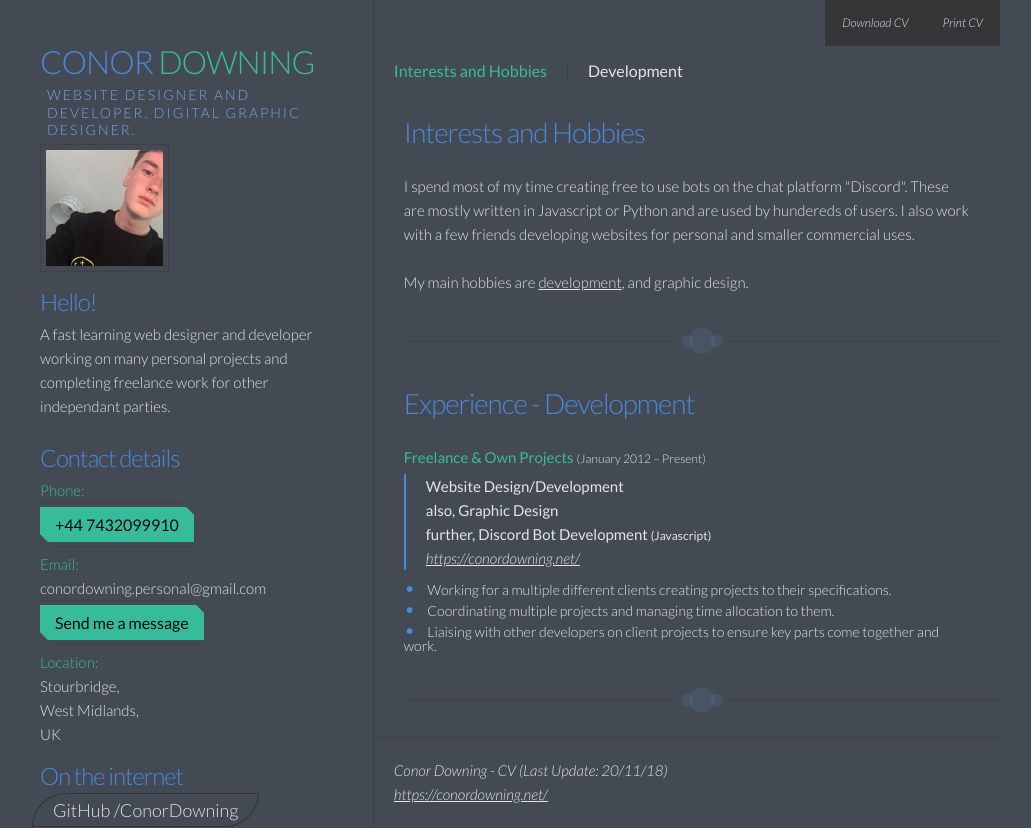
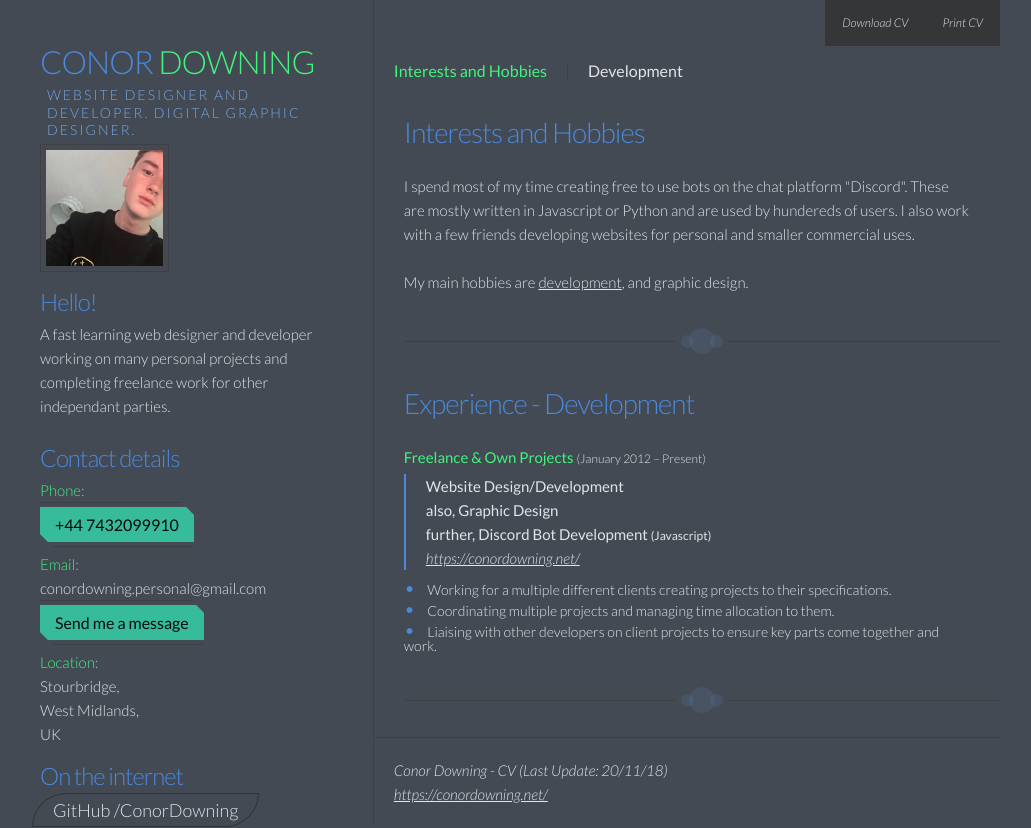
Before and after one commit to ConorDowning/cv, a plain HTML site: page index.html in a window 1280 px wide. Shown: the top 828 px of the page, without its empty margins (120-1151 px from the left). Drawn offline with Linux system fonts and the light colour scheme.

Commit message:
Update styles.css

```diff
--- a/styles.css
+++ b/styles.css
@@ -818,7 +818,7 @@ hr {
   clear: both; }
 
 .highlight {
-  color: #37bc9b; }
+  color: #42f47d; }
   .highlight.bold {
     font-weight: bold; }
 
```
